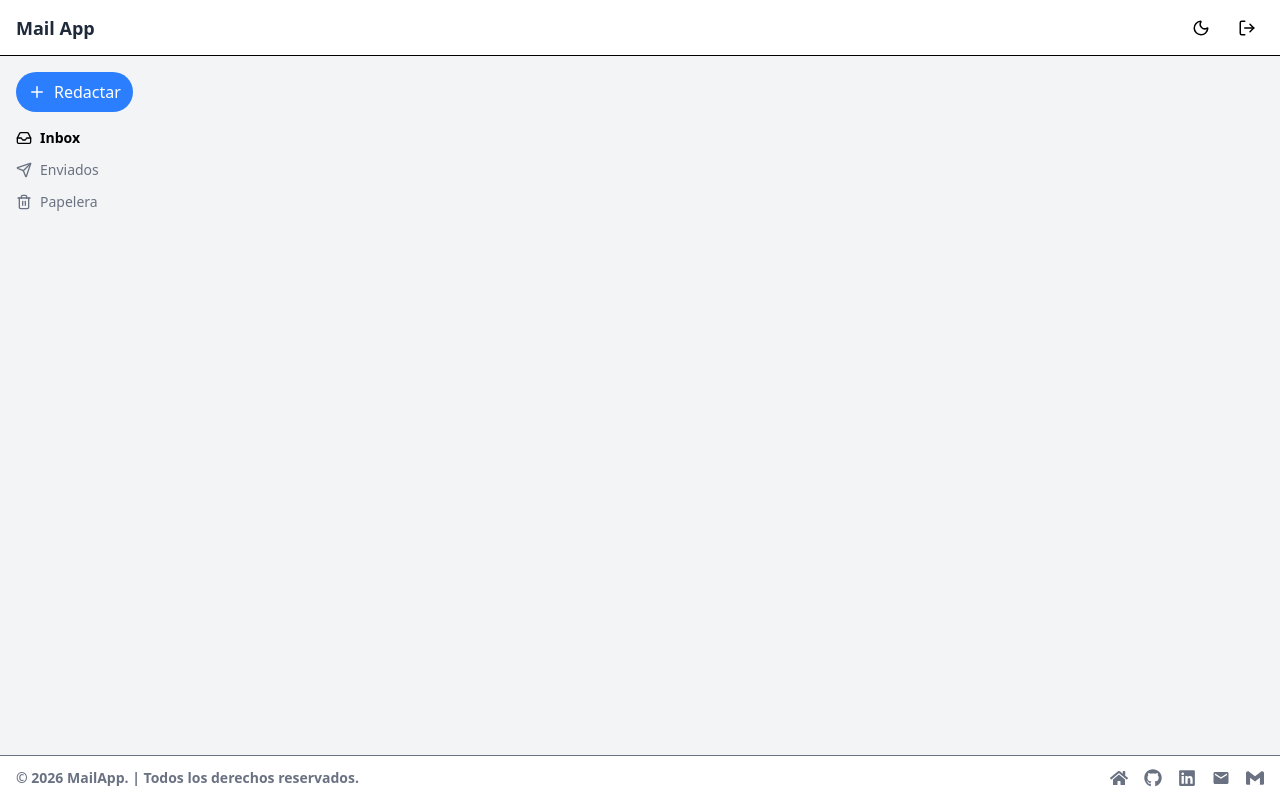
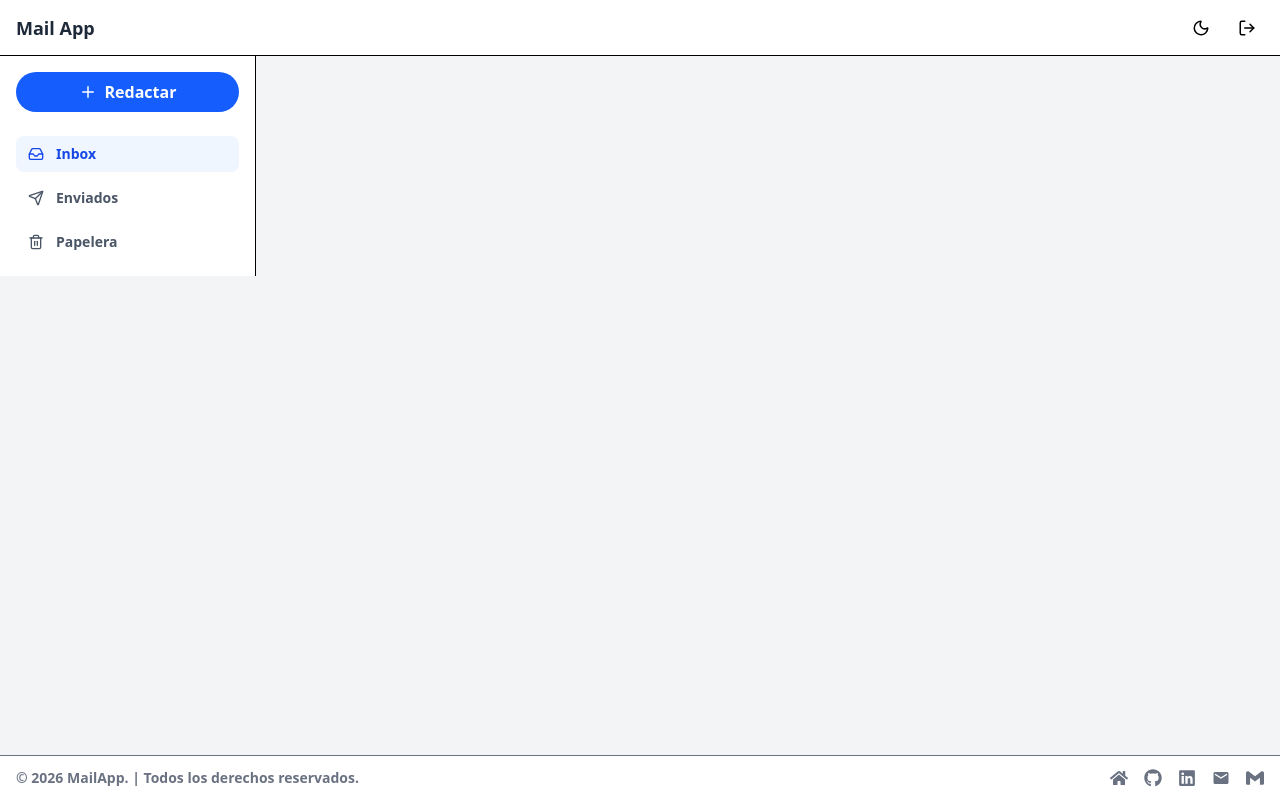
Before and after one commit to JCesar206/emailFrontend, a React (Vite) app: page /inbox in a window 1280 px wide. Built offline with nearby package versions, Linux system fonts and the light colour scheme.

Commit message:
Sidebar.jsx: Se actualiza apariencia y logica del componente

```diff
--- a/src/components/Sidebar.jsx
+++ b/src/components/Sidebar.jsx
@@ -2,14 +2,26 @@ import { Inbox, Send, Trash2, Plus } from "lucide-react";
 
 export default function Sidebar({ onCompose }) {
 	return (
-		<div className="p-4 space-y-4">
-			<button onClick={onCompose} className="w-full flex items-center gap-2 bg-blue-500 text-white py-2 px-3 rounded-full cursor-pointer"><Plus size={18}/> Redactar </button>
+		<aside className="w-full md:w-64 bg-white dark:bg-gray-900 border-r dark:border-gray-800 p-4 space-y-6">
+			{/* Boton redactar */}
+			<button onClick={onCompose} className="w-full flex items-center justify-center gap-2 bg-blue-600 hover:bg-blue-700 text-white py-2 px-4 rounded-full font-bold transition cursor-pointer">
+				<Plus size={18}/> Redactar
+			</button>
 
-			<nav className="space-y-3 text-sm">
-				<p className="flex gap-2 items-center font-semibold"><Inbox size={16}/> Inbox </p>
-				<p className="flex gap-2 items-center text-gray-500"><Send size={16}/> Enviados </p>
-				<p className="flex gap-2 items-center text-gray-500"><Trash2 size={16}/> Papelera </p>
+			{/* Navegación */}
+			<nav className="space-y-2 text-sm">
+				<p className="flex gap-3 items-center px-3 py-2 rounded-lg font-semibold cursor-pointer bg-blue-50 text-blue-700 dark:bg-gray-800 dark:text-white">
+					<Inbox size={16}/> Inbox
+				</p>
+
+				<p className="flex gap-3 items-center px-3 py-2 rounded-lg font-semibold cursor-pointer text-gray-600 hover:bg-gray-100 dark:text-gray-400 dark:hover:bg-gray-800">
+					<Send size={16}/> Enviados
+				</p>
+
+				<p className="flex gap-3 items-center px-3 py-2 rounded-lg font-semibold cursor-pointer text-gray-600 hover:bg-gray-100 dark:text-gray-400 dark:hover:bg-gray-800">
+					<Trash2 size={16}/> Papelera
+				</p>
 			</nav>
-		</div>
+		</aside>
 	);
 }
```
